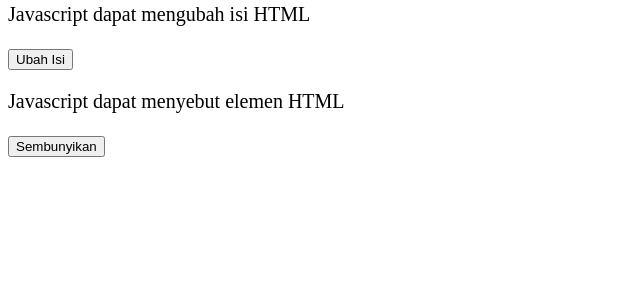
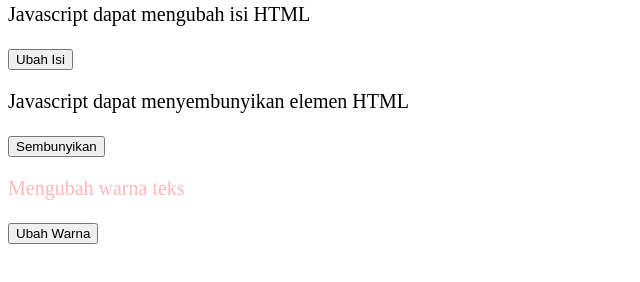
Before and after one commit to tiarafebrian/latihan16, a plain HTML site: page index.html in a window 1280 px wide. Shown: the part 156-438 px from the top of the page, without its empty margins (0-640 px from the left). Drawn offline with Linux system fonts and the light colour scheme.

Commit message:
merubah warna elemen html

```diff
--- a/index.html
+++ b/index.html
@@ -21,8 +21,11 @@
   <p id="ganti">Javascript dapat mengubah isi HTML</p>
   <button onclick="document.getElementById('ganti').innerHTML = 'tiara'">Ubah Isi</button>
 
-  <p id="sembunyi">Javascript dapat menyebut elemen HTML</p>
+  <p id="sembunyi">Javascript dapat menyembunyikan elemen HTML</p>
   <button onclick="document.getElementById('sembunyi').style.display = 'none'">Sembunyikan</button>
+
+  <p id="warna" style="color: lightpink;">Mengubah warna teks</p>
+  <button onclick="document.getElementById('warna').style.color = 'blue'">Ubah Warna</button>
 
   <script src="./main.js"></script>
 </body>
```
